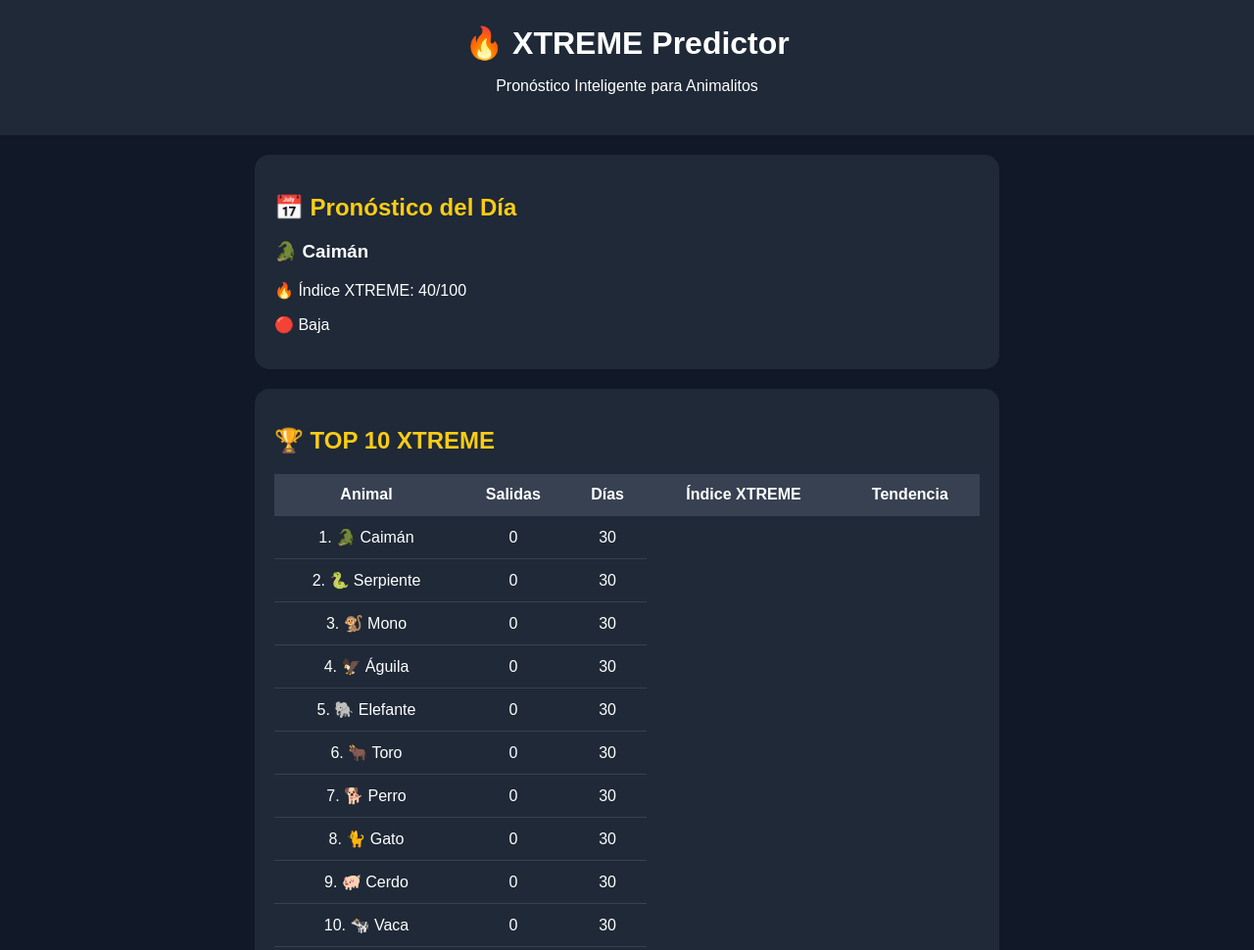
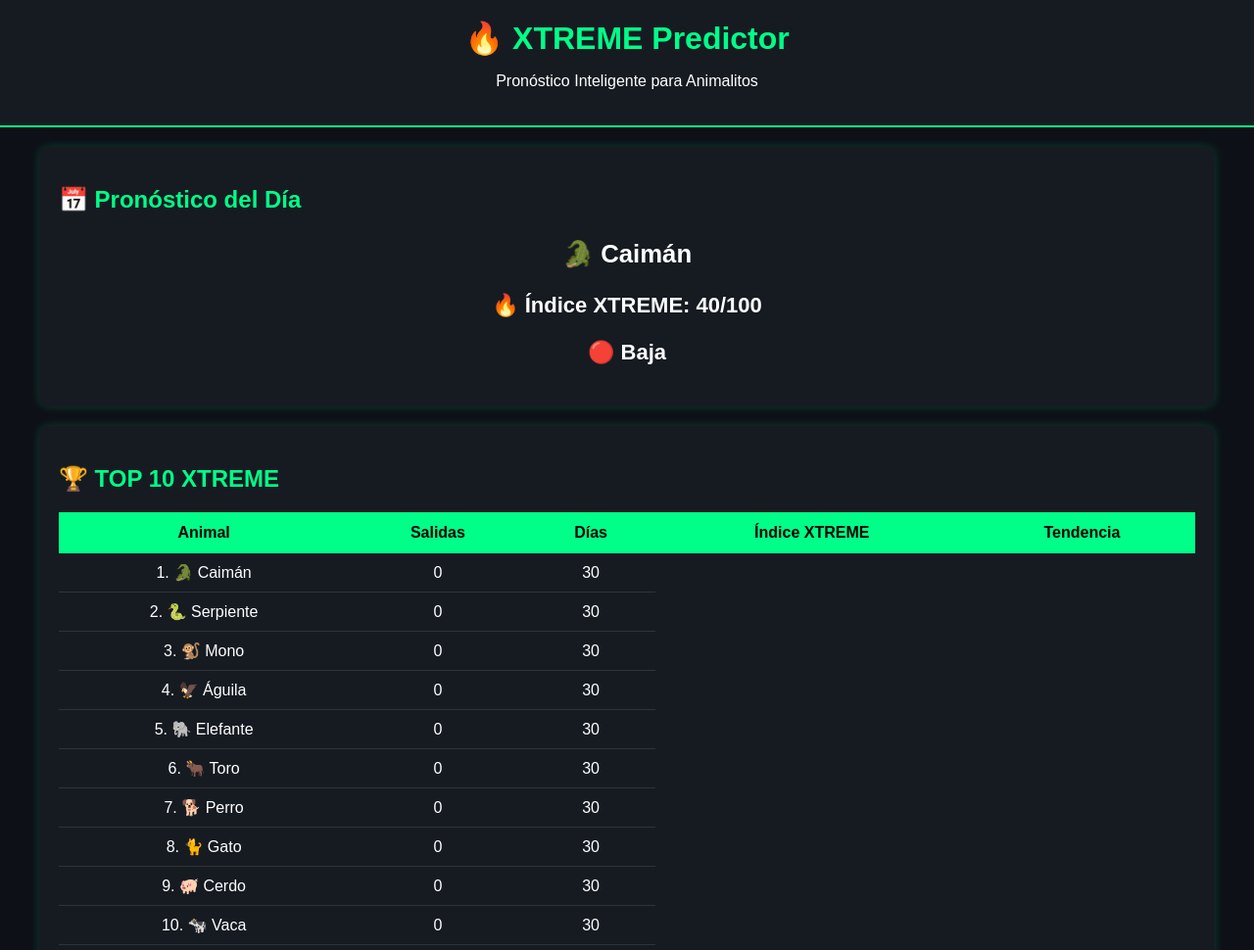
Before and after one commit to neomargh-pixel/xtreme-predictor, a website: page index.html in a window 1280 px wide. Shown: the top 970 px of the page at 98% size. Drawn offline with Linux system fonts and the light colour scheme.

Commit message:
Update style.css

```diff
--- a/style.css
+++ b/style.css
@@ -1,58 +1,76 @@
-* {
-    box-sizing: border-box;
-    font-family: Arial, sans-serif;
+body{
+margin:0;
+padding:0;
+background:#0d1117;
+color:white;
+font-family:Arial,sans-serif;
 }
 
-body {
-    margin: 0;
-    background: #111827;
-    color: white;
+.topbar{
+background:#161b22;
+padding:20px;
+text-align:center;
+border-bottom:2px solid #00ff88;
 }
 
-.topbar {
-    text-align: center;
-    padding: 25px;
-    background: #1f2937;
+.topbar h1{
+margin:0;
+color:#00ff88;
 }
 
-.topbar h1 {
-    margin: 0;
-    font-size: 32px;
+main{
+max-width:1200px;
+margin:auto;
+padding:20px;
 }
 
-main {
-    max-width: 800px;
-    margin: auto;
-    padding: 20px;
+.card{
+background:#161b22;
+margin-bottom:20px;
+padding:20px;
+border-radius:10px;
+box-shadow:0 0 10px rgba(0,255,136,.2);
 }
 
-.card {
-    background: #1f2937;
-    margin-bottom: 20px;
-    padding: 20px;
-    border-radius: 15px;
+table{
+width:100%;
+border-collapse:collapse;
 }
 
-h2 {
-    color: #facc15;
+th{
+background:#00ff88;
+color:#000;
+padding:12px;
 }
 
-table {
-    width: 100%;
-    border-collapse: collapse;
+td{
+padding:10px;
+border-bottom:1px solid #333;
+text-align:center;
 }
 
-th, td {
-    padding: 12px;
-    text-align: center;
-    border-bottom: 1px solid #374151;
+tr:hover{
+background:#222;
 }
 
-th {
-    background: #374151;
+#pronostico{
+font-size:22px;
+font-weight:bold;
+text-align:center;
 }
 
-span {
-    color: #22c55e;
-    font-weight: bold;
+h2{
+color:#00ff88;
 }
+
+@media(max-width:768px){
+
+table{
+font-size:12px;
+}
+
+th,td{
+padding:6px;
+}
+
+}
```
